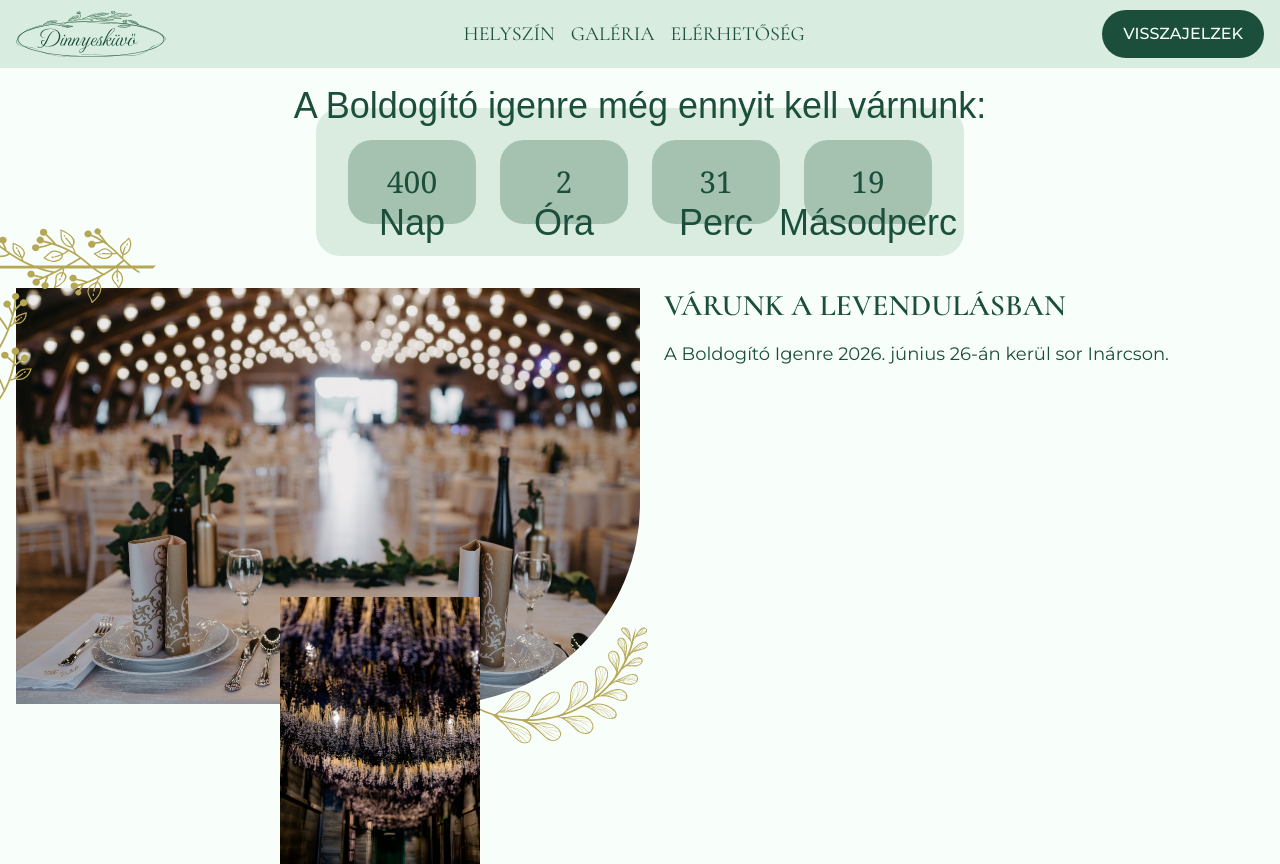
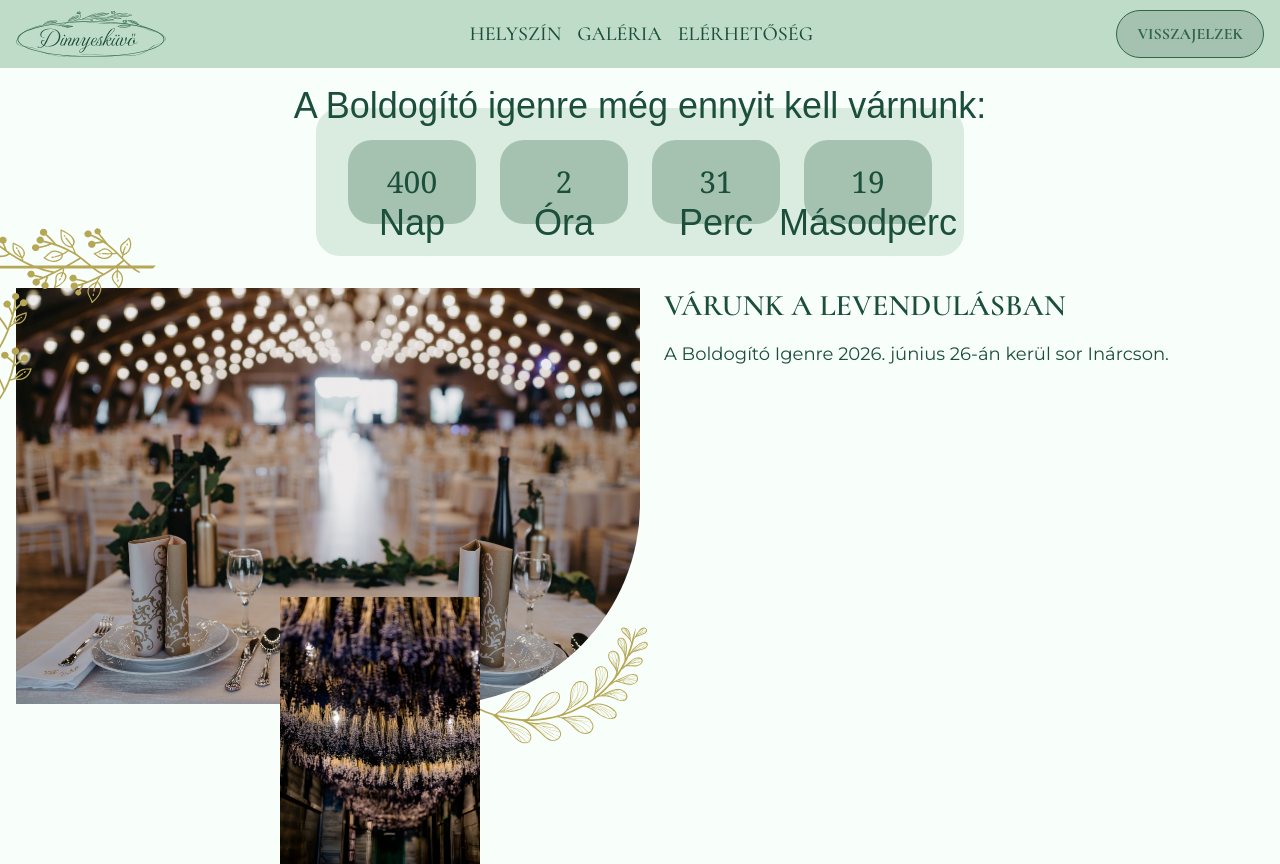
Before and after one commit to torokt21/wedding-website, a Next.js app: page / in a window 1280 px wide. Built offline with nearby package versions, Linux system fonts and the light colour scheme; a web font is replaced by a local one.

Commit message:
Navbar color changes

```diff
--- a/src/app/globals.css
+++ b/src/app/globals.css
@@ -8,7 +8,6 @@
 @theme inline {
 	--color-background: var(--background);
 	--color-foreground: var(--foreground);
-	--color-primary: #d9ece0;
 	--color-primary-100: #f8fffa;
 	--color-primary-200: #e4f7ea;
 	--color-primary-300: #d9ecdf;
--- a/src/app/ui/navbar.tsx
+++ b/src/app/ui/navbar.tsx
@@ -6,11 +6,12 @@ import Link from "next/link";
 const cormorant = Cormorant({
 	subsets: ["latin"],
 	style: "normal",
+	weight: "variable",
 });
 
 export default function Navbar() {
 	return (
-		<div className="bg-primary text-xl">
+		<div className="bg-primary-400 text-xl font-medium">
 			<Container>
 				<nav className="flex items-center justify-between">
 					<Logo />
@@ -34,7 +35,7 @@ export default function Navbar() {
 					</ul>
 					<Link
 						href="/rsvp"
-						className="rounded-full my-2 border border-solid border-transparent transition-colors flex items-center justify-center bg-foreground text-background gap-2 hover:bg-[#383838] dark:hover:bg-[#ccc] font-medium text-sm sm:text-base h-10 sm:h-12 px-4 sm:px-5 sm:w-auto uppercase">
+						className={`${cormorant.className} antialiased rounded-full my-2 border border-primary-800 font-bold text-primary-800 border-solid transition-colors flex items-center bg-primary-500 hover:bg-primary-800 hover:text-white text-sm sm:text-base h-10 sm:h-12 px-4 sm:px-5 sm:w-auto uppercase`}>
 						Visszajelzek
 					</Link>
 				</nav>
```
